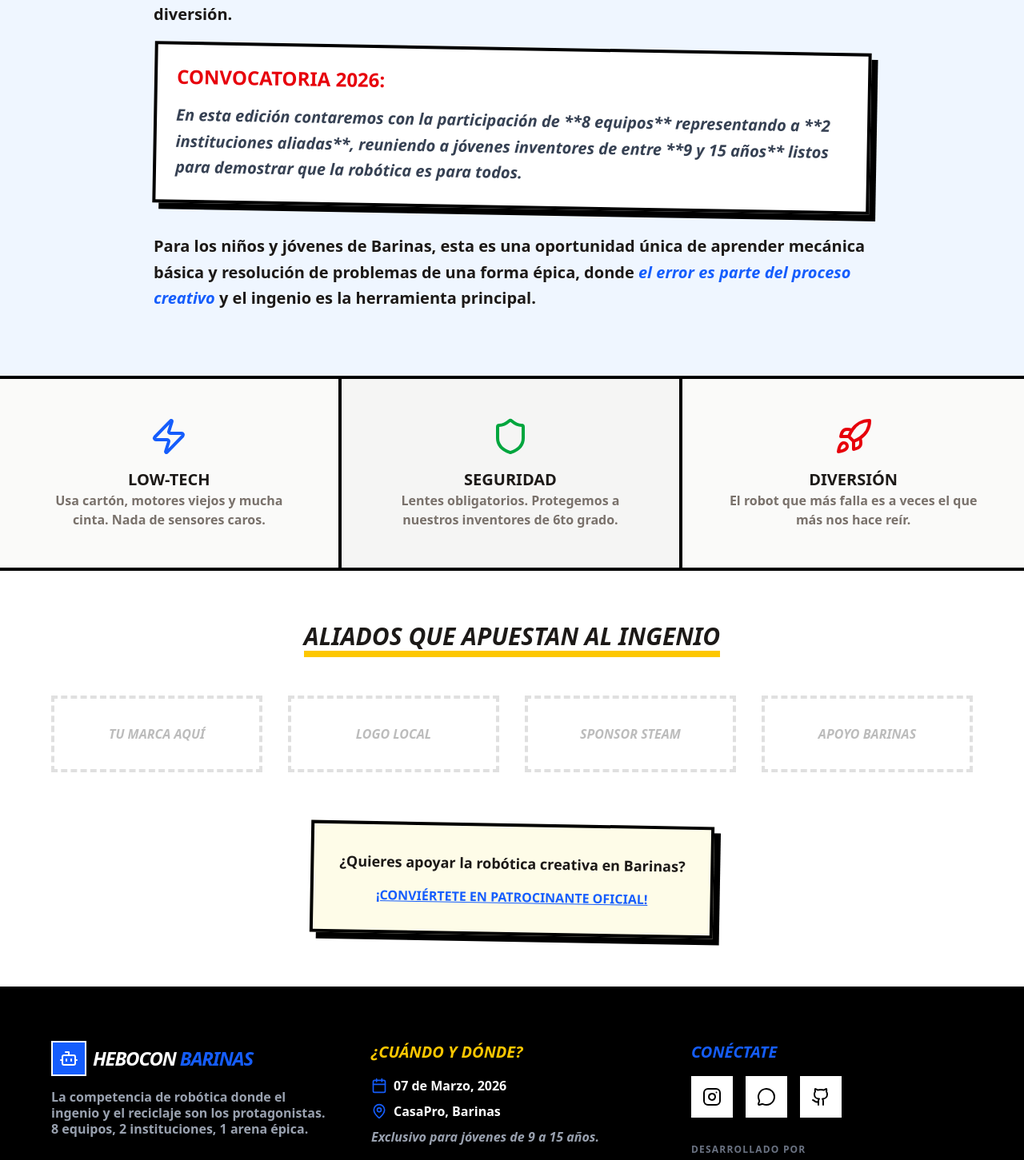
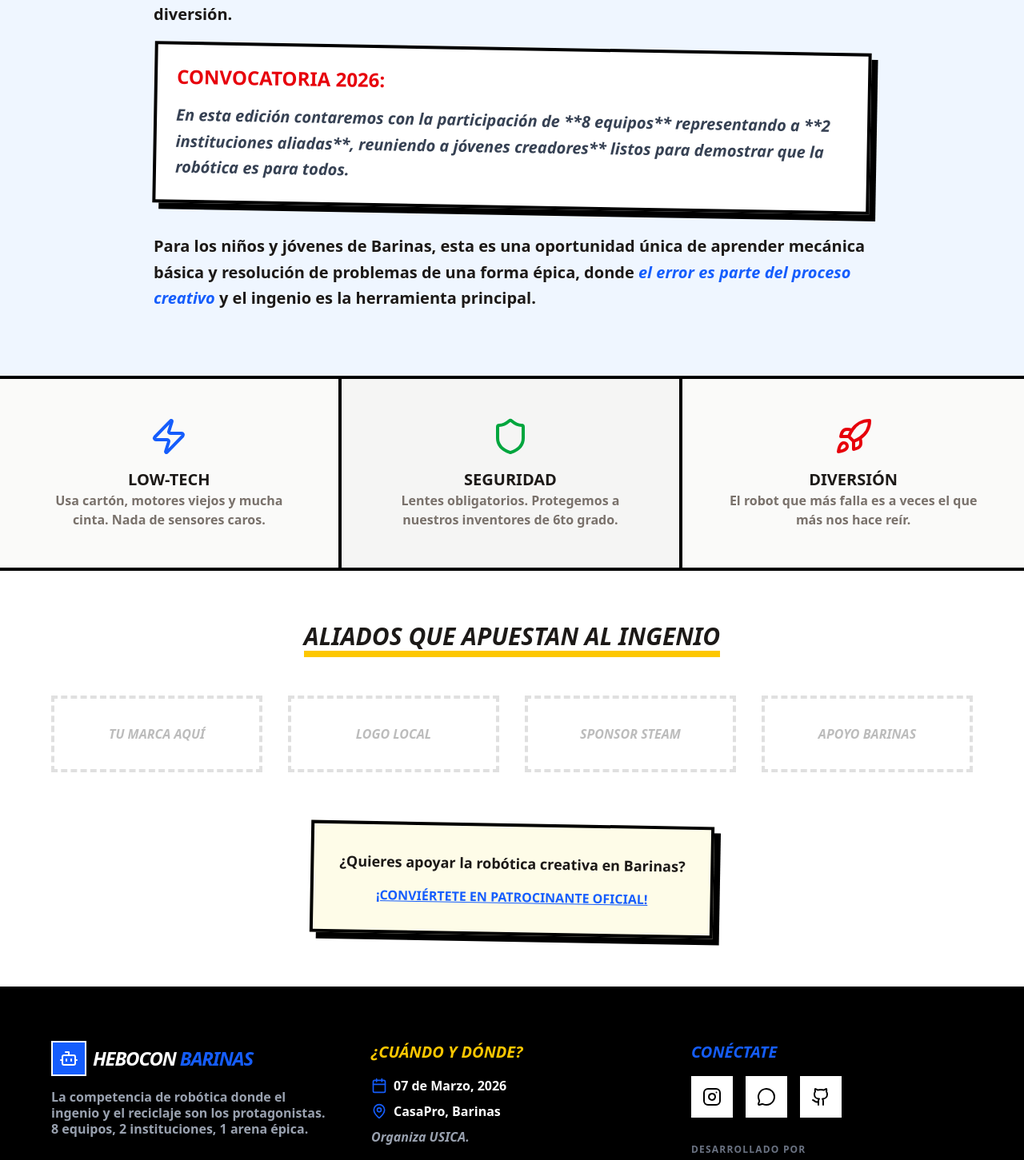
Before and after one commit to joelramonph/hebocon-barinas, a Next.js app: page / in a window 1280 px wide. Shown: the part 928-2379 px from the top of the page at 80% size. Built offline with nearby package versions, Linux system fonts and the light colour scheme.

Commit message:
cambios en textos

```diff
--- a/src/app/page.js
+++ b/src/app/page.js
@@ -56,7 +56,7 @@ export default function Home() {
             <div className="bg-white border-4 border-black p-6 rotate-1 shadow-[8px_8px_0px_0px_rgba(0,0,0,1)]">
               <h4 className="text-2xl font-black uppercase mb-4 text-red-600">Convocatoria 2026:</h4>
               <p className="italic text-gray-700">
-                En esta edición contaremos con la participación de **8 equipos** representando a **2 instituciones aliadas**, reuniendo a jóvenes inventores de entre **9 y 15 años** listos para demostrar que la robótica es para todos.
+                En esta edición contaremos con la participación de **8 equipos** representando a **2 instituciones aliadas**, reuniendo a jóvenes creadores** listos para demostrar que la robótica es para todos.
               </p>
             </div>
 
@@ -158,7 +158,7 @@ export default function Home() {
                   <MapPin size={20} className="text-blue-600" /> CasaPro, Barinas
                 </p>
                 <p className="flex items-center gap-2 italic text-gray-400">
-                  Exclusivo para jóvenes de 9 a 15 años.
+                  Organiza USICA.
                 </p>
               </div>
             </div>
```
